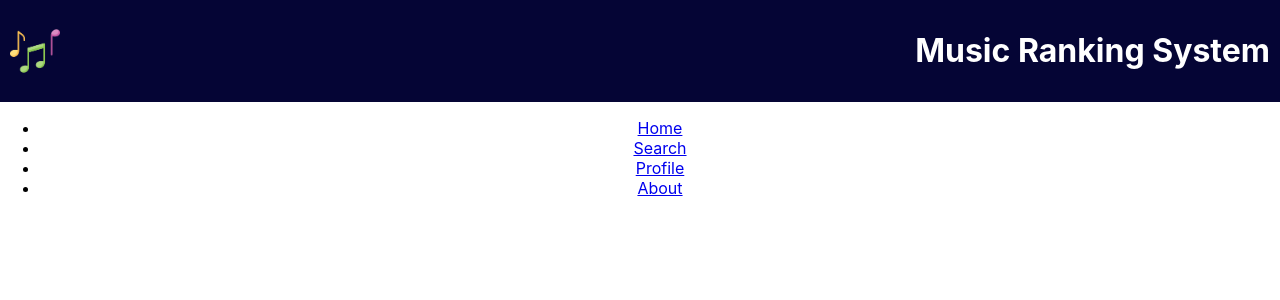
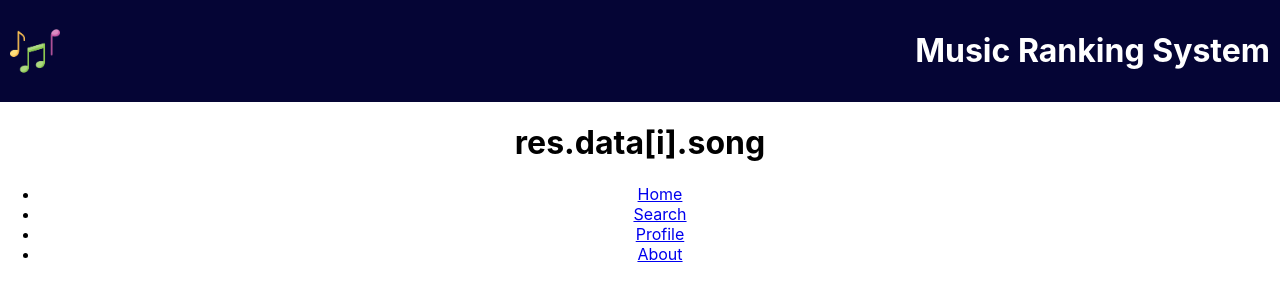
Before and after one commit to agiledev-students-fall2023/4-final-project-music-ranking-system, a React (Create React App) app in the folder front-end/: page /post in a window 1280 px wide. Shown: the top 300 px of the page. Built offline with nearby package versions, Linux system fonts and the light colour scheme.

Commit message:
post progress

```diff
--- a/front-end/src/components/App.js
+++ b/front-end/src/components/App.js
@@ -7,6 +7,7 @@ import HomepageFeed from "./HomepageFeed";
 import LogIn from "./LogIn";
 import SignUp from "./SignUp";
 import Nav from './Nav';
+import Post from './Post';
 
 function App() {
   return (
@@ -17,7 +18,8 @@ function App() {
           <Route path="/" element={<HomepageFeed />} />
           <Route path="/about" element={<About />} />
           <Route path="/login" element={<LogIn />} />
-          <Route path="/signup" element = {<SignUp />} />;
+          <Route path="/signup" element={<SignUp />} />;
+          <Route path="/post" element={<Post />} />;
         </Routes>
         <Nav />
       </Router>
--- a/front-end/src/components/Post.js
+++ b/front-end/src/components/Post.js
@@ -0,0 +1,14 @@
+import React from 'react';
+import '../css/Post.css';
+import { Link } from 'react-router-dom';
+import axios from 'axios';
+
+function Post( {postInfo} ) {
+  return (
+    <div className="Post">
+      <h1>res.data[i].song</h1>
+    </div>
+  );
+}
+
+export default Post;
```
